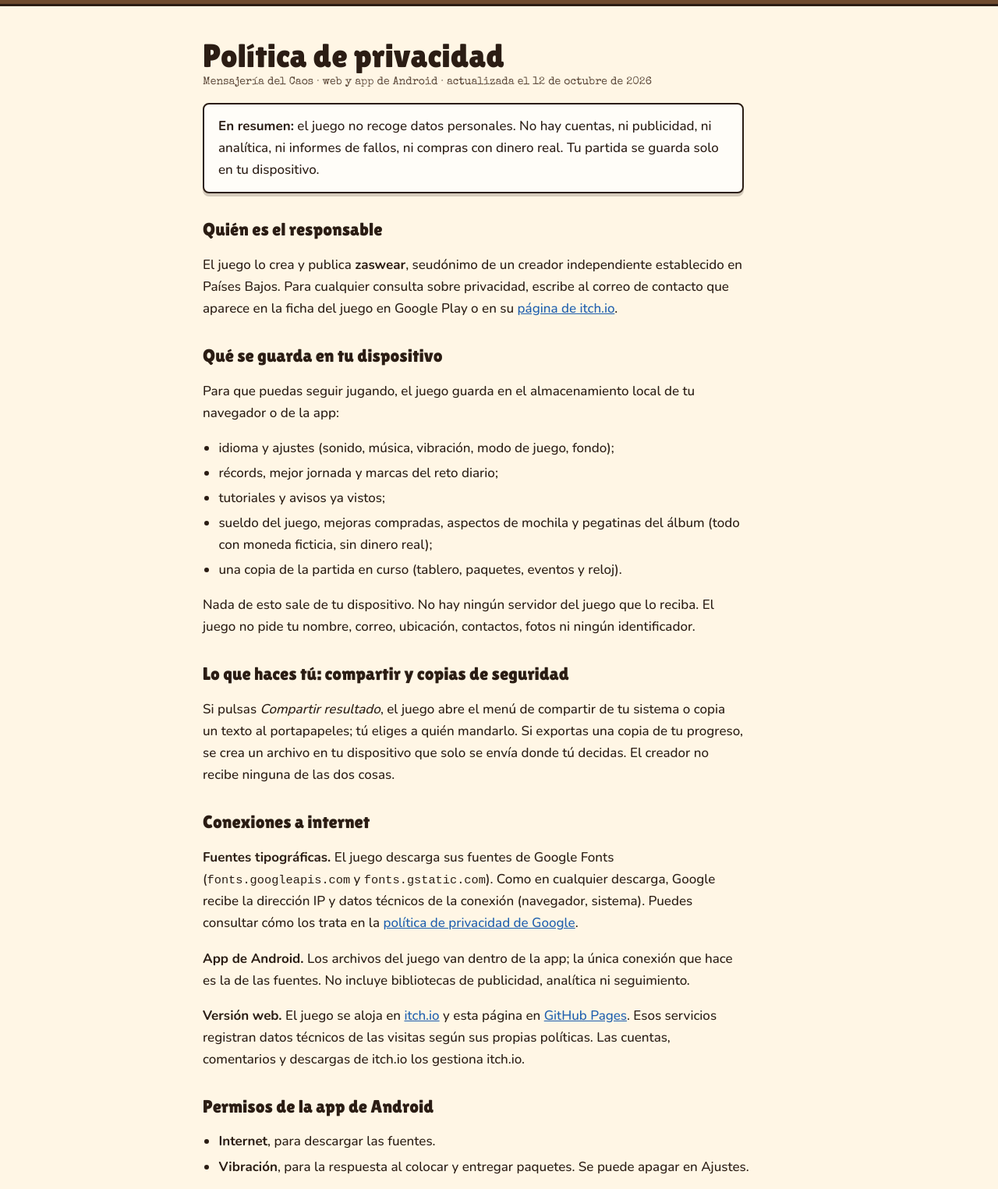
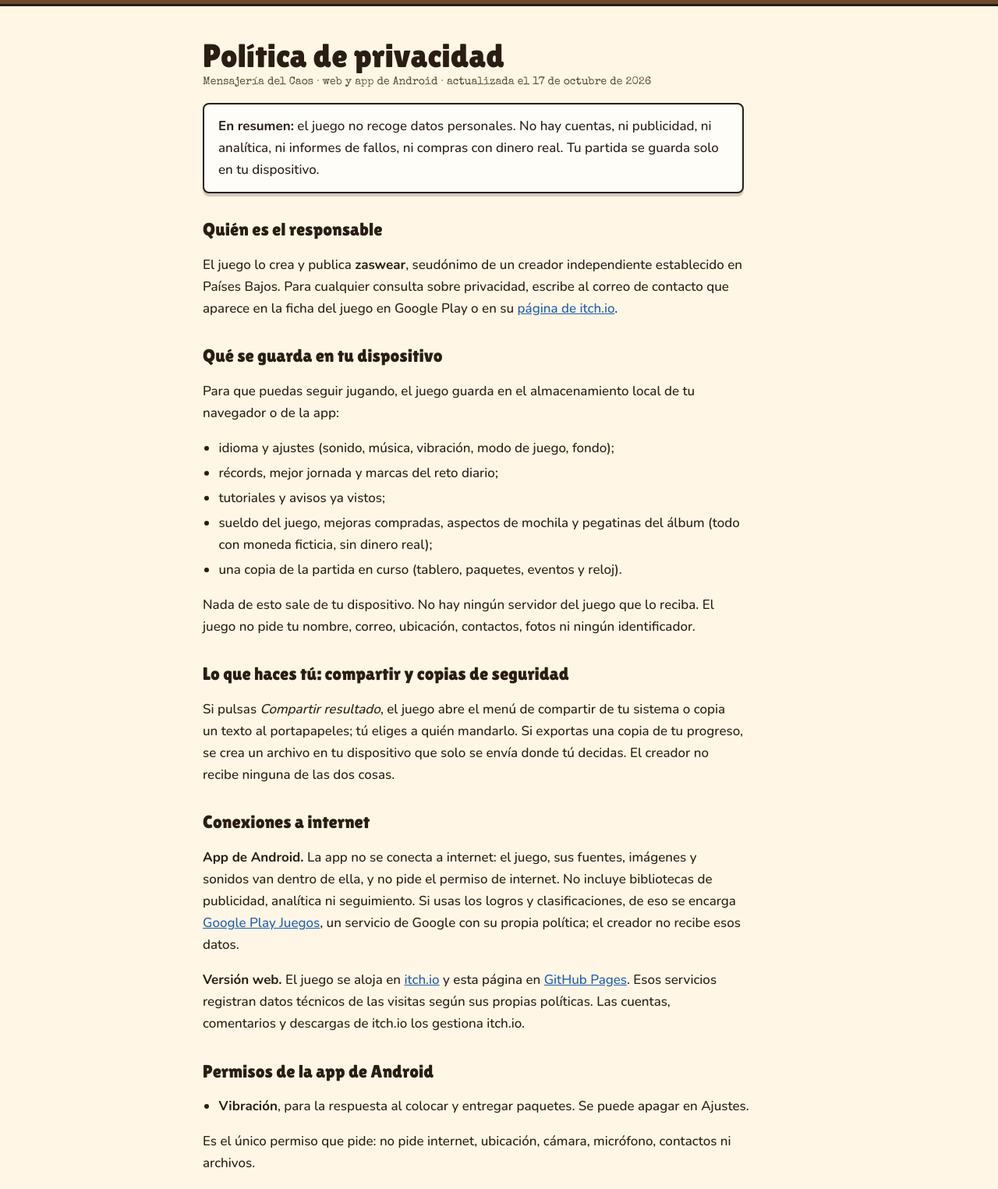
Before and after one commit to zaswear/chaos-couriers, a plain HTML site: page privacidad.html in a window 1280 px wide. Shown: the part 66-1591 px from the top of the page at 78% size. Drawn offline with nearby package versions, Linux system fonts and the light colour scheme.

Commit message:
docs: privacidad al día con la app 1.2 (sin internet; solo vibración)
Co-Authored-By: Claude Opus 5.5 <noreply@anthropic.com>

```diff
--- a/privacidad.html
+++ b/privacidad.html
@@ -57,7 +57,7 @@
   <main>
     <article class="legal-hoja" id="es" lang="es">
       <h1>Política de privacidad</h1>
-      <p class="legal-meta">Mensajería del Caos · web y app de Android · actualizada el 12 de octubre de 2026</p>
+      <p class="legal-meta">Mensajería del Caos · web y app de Android · actualizada el 17 de octubre de 2026</p>
 
       <p class="legal-resumen"><strong>En resumen:</strong> el juego no recoge datos personales. No hay cuentas, ni publicidad, ni analítica, ni informes de fallos, ni compras con dinero real. Tu partida se guarda solo en tu dispositivo.</p>
 
@@ -79,16 +79,14 @@
       <p>Si pulsas <em>Compartir resultado</em>, el juego abre el menú de compartir de tu sistema o copia un texto al portapapeles; tú eliges a quién mandarlo. Si exportas una copia de tu progreso, se crea un archivo en tu dispositivo que solo se envía donde tú decidas. El creador no recibe ninguna de las dos cosas.</p>
 
       <h2>Conexiones a internet</h2>
-      <p><strong>Fuentes tipográficas.</strong> El juego descarga sus fuentes de Google Fonts (<code>fonts.googleapis.com</code> y <code>fonts.gstatic.com</code>). Como en cualquier descarga, Google recibe la dirección IP y datos técnicos de la conexión (navegador, sistema). Puedes consultar cómo los trata en la <a href="https://policies.google.com/privacy">política de privacidad de Google</a>.</p>
-      <p><strong>App de Android.</strong> Los archivos del juego van dentro de la app; la única conexión que hace es la de las fuentes. No incluye bibliotecas de publicidad, analítica ni seguimiento.</p>
+      <p><strong>App de Android.</strong> La app no se conecta a internet: el juego, sus fuentes, imágenes y sonidos van dentro de ella, y no pide el permiso de internet. No incluye bibliotecas de publicidad, analítica ni seguimiento. Si usas los logros y clasificaciones, de eso se encarga <a href="https://policies.google.com/privacy">Google Play Juegos</a>, un servicio de Google con su propia política; el creador no recibe esos datos.</p>
       <p><strong>Versión web.</strong> El juego se aloja en <a href="https://itch.io/docs/legal/privacy-policy">itch.io</a> y esta página en <a href="https://docs.github.com/es/site-policy/privacy-policies/github-general-privacy-statement">GitHub Pages</a>. Esos servicios registran datos técnicos de las visitas según sus propias políticas. Las cuentas, comentarios y descargas de itch.io los gestiona itch.io.</p>
 
       <h2>Permisos de la app de Android</h2>
       <ul>
-        <li><strong>Internet</strong>, para descargar las fuentes.</li>
         <li><strong>Vibración</strong>, para la respuesta al colocar y entregar paquetes. Se puede apagar en Ajustes.</li>
       </ul>
-      <p>No pide acceso a ubicación, cámara, micrófono, contactos ni archivos.</p>
+      <p>Es el único permiso que pide: no pide internet, ubicación, cámara, micrófono, contactos ni archivos.</p>
 
       <h2>Menores</h2>
       <p>El juego no recoge datos personales de nadie, tampoco de menores.</p>
@@ -113,7 +111,7 @@
 
     <article class="legal-hoja" id="en" lang="en">
       <h1>Privacy policy</h1>
-      <p class="legal-meta">Chaos Couriers · web and Android app · last updated 12 October 2026</p>
+      <p class="legal-meta">Chaos Couriers · web and Android app · last updated 17 October 2026</p>
 
       <p class="legal-resumen"><strong>In short:</strong> the game does not collect personal data. There are no accounts, ads, analytics, crash reports or real-money purchases. Your progress is saved only on your device.</p>
 
@@ -135,16 +133,14 @@
       <p>If you tap <em>Share result</em>, the game opens your system's share menu or copies a text to the clipboard; you choose who to send it to. If you export a backup of your progress, a file is created on your device and goes only where you decide. The creator receives neither.</p>
 
       <h2>Internet connections</h2>
-      <p><strong>Fonts.</strong> The game downloads its fonts from Google Fonts (<code>fonts.googleapis.com</code> and <code>fonts.gstatic.com</code>). As with any download, Google receives your IP address and technical connection data (browser, system). See how Google handles it in the <a href="https://policies.google.com/privacy">Google Privacy Policy</a>.</p>
-      <p><strong>Android app.</strong> The game files are bundled inside the app; the only connection it makes is the one for the fonts. It includes no advertising, analytics or tracking libraries.</p>
+      <p><strong>Android app.</strong> The app does not connect to the internet: the game, its fonts, images and sounds are bundled inside it, and it does not request the internet permission. It includes no advertising, analytics or tracking libraries. If you use achievements and leaderboards, they are handled by <a href="https://policies.google.com/privacy">Google Play Games</a>, a Google service with its own policy; the creator does not receive that data.</p>
       <p><strong>Web version.</strong> The game is hosted on <a href="https://itch.io/docs/legal/privacy-policy">itch.io</a> and this page on <a href="https://docs.github.com/en/site-policy/privacy-policies/github-general-privacy-statement">GitHub Pages</a>. Those services log technical visit data under their own policies. itch.io accounts, comments and downloads are handled by itch.io.</p>
 
       <h2>Android app permissions</h2>
       <ul>
-        <li><strong>Internet</strong>, to download the fonts.</li>
         <li><strong>Vibration</strong>, for feedback when placing and delivering parcels. It can be turned off in Settings.</li>
       </ul>
-      <p>It does not request access to location, camera, microphone, contacts or files.</p>
+      <p>That is the only permission it asks for: no internet, location, camera, microphone, contacts or files.</p>
 
       <h2>Children</h2>
       <p>The game does not collect personal data from anyone, including children.</p>
```
